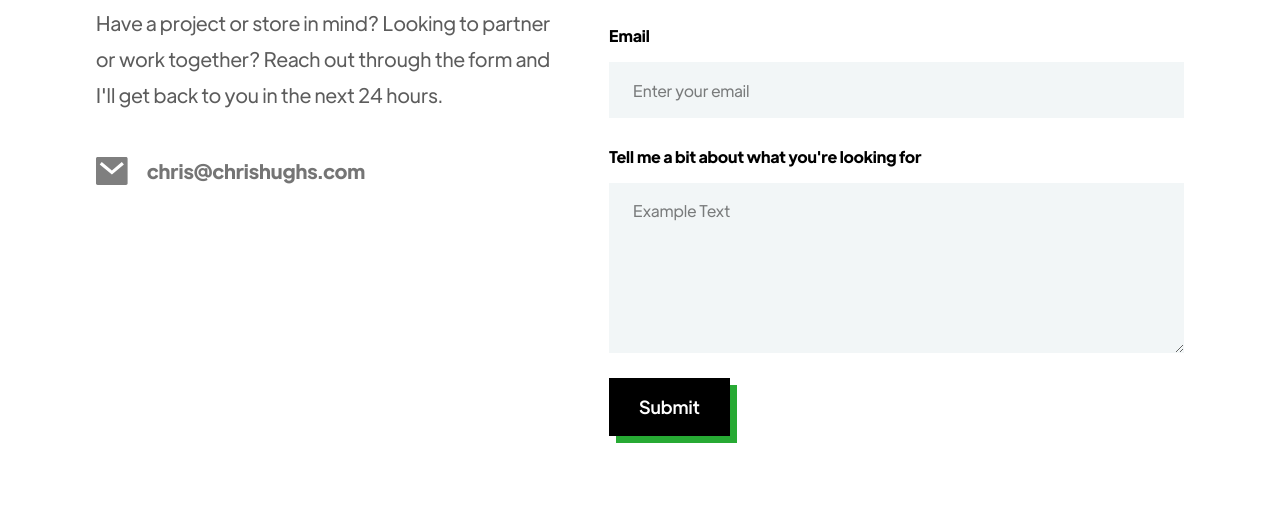
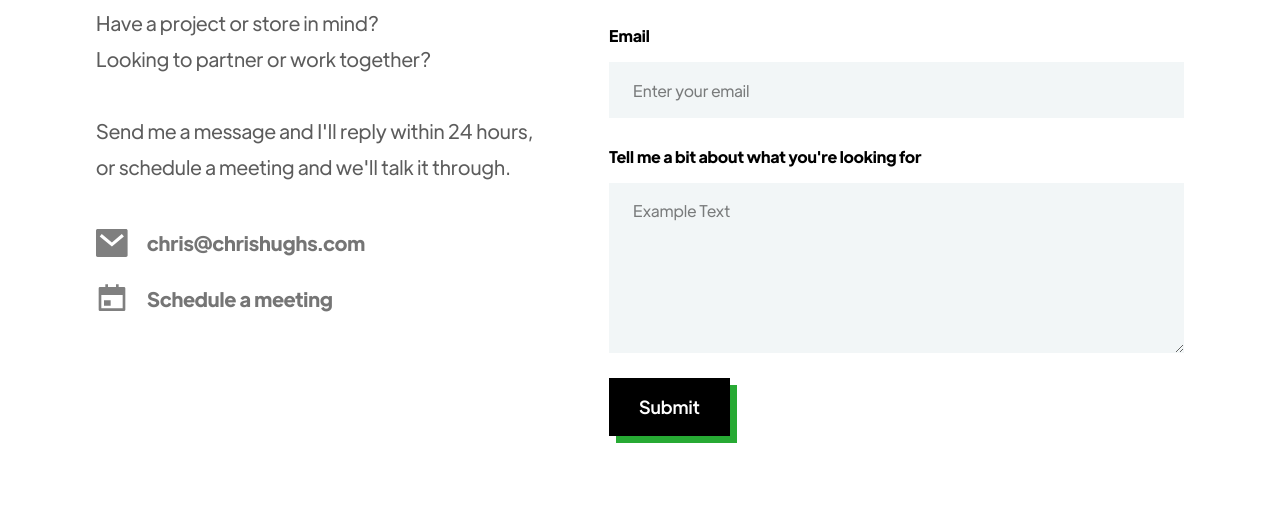
Before and after one commit to chrishughs/portfolio-site, a plain HTML site: page contact.html in a window 1280 px wide. Shown: the part 277-800 px from the top of the page. Drawn offline with nearby package versions, Linux system fonts and the light colour scheme.

Commit message:
add calendly link to contact page

```diff
--- a/contact.html
+++ b/contact.html
@@ -4,13 +4,13 @@
   <meta charset="utf-8">
   <title>Contact | Chris Hughs Shopify Developer</title>
   <link rel="canonical" href="https://chrishughs.com/contact">
-  <meta name="description" content="Have a project or store in mind? Looking to partner or work together? Reach out through the form and I'll get back to you in the next 24 hours.">
+  <meta name="description" content="Have a project or store in mind? Looking to partner or work together? Send me a message and I'll reply within 24 hours, or schedule a meeting and we'll talk it through.">
   <meta property="og:title" content="Contact | Chris Hughs Shopify Developer">
-  <meta property="og:description" content="Have a project or store in mind? Looking to partner or work together? Reach out through the form and I'll get back to you in the next 24 hours.">
+  <meta property="og:description" content="Have a project or store in mind? Looking to partner or work together? Send me a message and I'll reply within 24 hours, or schedule a meeting and we'll talk it through.">
   <meta property="og:image" content="https://chrishughs.com/images/blur_edges-4-p-1080.jpg">
   <meta property="og:type" content="website">
   <meta property="og:url" content="https://chrishughs.com/contact">
-  <meta property="twitter:description" content="Have a project or store in mind? Looking to partner or work together? Reach out through the form and I'll get back to you in the next 24 hours.">
+  <meta property="twitter:description" content="Have a project or store in mind? Looking to partner or work together? Send me a message and I'll reply within 24 hours, or schedule a meeting and we'll talk it through.">
   <meta property="twitter:title" content="Contact | Chris Hughs Shopify Developer">
   <meta property="twitter:image" content="https://chrishughs.com/images/blur_edges-4-p-1080.jpg">
   <meta name="twitter:card" content="summary">
@@ -51,11 +51,15 @@
     <div class="wrapper contact-wrapper">
       <div class="contact-left">
         <h1 class="contact-heading">Get in touch</h1>
-        <p data-w-id="c43945b4-f349-80a9-e982-f992ff550dbb" style="opacity:0;-webkit-transform:translate3d(0, 50%, 0) scale3d(1, 1, 1) rotateX(0) rotateY(0) rotateZ(0) skew(0, 0);-moz-transform:translate3d(0, 50%, 0) scale3d(1, 1, 1) rotateX(0) rotateY(0) rotateZ(0) skew(0, 0);-ms-transform:translate3d(0, 50%, 0) scale3d(1, 1, 1) rotateX(0) rotateY(0) rotateZ(0) skew(0, 0);transform:translate3d(0, 50%, 0) scale3d(1, 1, 1) rotateX(0) rotateY(0) rotateZ(0) skew(0, 0)" class="text-block _20-px">Have a project or store in mind? Looking to partner or work together? Reach out through the form and I&#x27;ll get back to you in the next 24 hours.</p>
+        <p data-w-id="c43945b4-f349-80a9-e982-f992ff550dbb" style="opacity:0;-webkit-transform:translate3d(0, 50%, 0) scale3d(1, 1, 1) rotateX(0) rotateY(0) rotateZ(0) skew(0, 0);-moz-transform:translate3d(0, 50%, 0) scale3d(1, 1, 1) rotateX(0) rotateY(0) rotateZ(0) skew(0, 0);-ms-transform:translate3d(0, 50%, 0) scale3d(1, 1, 1) rotateX(0) rotateY(0) rotateZ(0) skew(0, 0);transform:translate3d(0, 50%, 0) scale3d(1, 1, 1) rotateX(0) rotateY(0) rotateZ(0) skew(0, 0)" class="text-block _20-px">Have a project or store in mind?<br>Looking to partner or work together?<br><br>Send me a message and I&#x27;ll reply within 24 hours, or schedule a meeting and we&#x27;ll talk it through.</p>
         <div data-w-id="4cb79cfb-3d09-7081-8662-194266dcdc38" style="opacity:0;-webkit-transform:translate3d(0, 50%, 0) scale3d(1, 1, 1) rotateX(0) rotateY(0) rotateZ(0) skew(0, 0);-moz-transform:translate3d(0, 50%, 0) scale3d(1, 1, 1) rotateX(0) rotateY(0) rotateZ(0) skew(0, 0);-ms-transform:translate3d(0, 50%, 0) scale3d(1, 1, 1) rotateX(0) rotateY(0) rotateZ(0) skew(0, 0);transform:translate3d(0, 50%, 0) scale3d(1, 1, 1) rotateX(0) rotateY(0) rotateZ(0) skew(0, 0)" class="contact-email-and-phone-wrapper">
-          <a id="Contact-Email" href="mailto:chris@chrishughs.com?subject=Email" target="_blank" class="contact-email w-inline-block">
+          <a id="Contact-Email" href="mailto:chris@chrishughs.com?subject=Email" target="_blank" class="contact-email w-inline-block" style="margin-bottom:20px">
             <div class="email-image-wrapper"><img src="images/Vector-2_1.svg" loading="lazy" alt="" class="image contain"></div>
             <div class="email-text">chris@chrishughs.com</div>
+          </a>
+          <a id="Contact-Calendly" href="https://calendly.com/chrishughs/meeting" target="_blank" rel="noopener" class="contact-email w-inline-block">
+            <div class="email-image-wrapper"><img src="images/calendar-icon.svg" loading="lazy" alt="" class="image contain"></div>
+            <div class="email-text">Schedule a meeting</div>
           </a>
         </div>
       </div>
```
Also changed, not shown: images/calendar-icon.svg (added).
